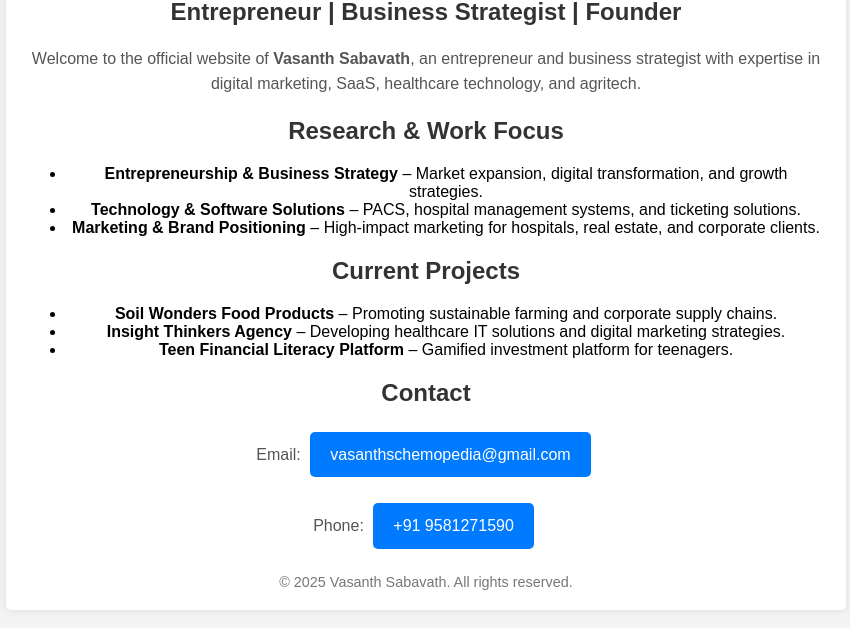
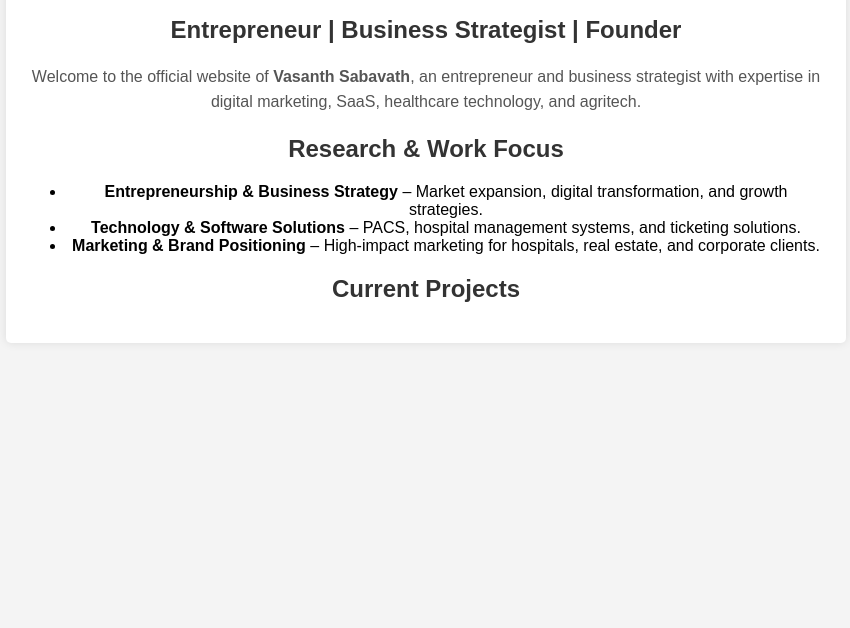
Before and after one commit to Vasanth-Sabavath/Vasanth-Sabavath.github.io, a plain HTML site: page index.html in a window 1280 px wide. Shown: the part 142-770 px from the top of the page, without its empty margins (214-1064 px from the left). Drawn offline with Linux system fonts and the light colour scheme.

Commit message:
Update index.html

```diff
--- a/index.html
+++ b/index.html
@@ -1,4 +1,4 @@
-<!DOCTYPE html>
+DOCTYPE html>
 <html lang="en">
 <head>
     <meta charset="UTF-8">
@@ -65,21 +65,3 @@
 
     <h2>Current Projects</h2>
     <ul>
-        <li><strong>Soil Wonders Food Products</strong> – Promoting sustainable farming and corporate supply chains.</li>
-        <li><strong>Insight Thinkers Agency</strong> – Developing healthcare IT solutions and digital marketing strategies.</li>
-        <li><strong>Teen Financial Literacy Platform</strong> – Gamified investment platform for teenagers.</li>
-    </ul>
-
-    <div class="contact">
-        <h2>Contact</h2>
-        <p>Email: <a href="mailto:vasanthschemopedia@gmail.com">vasanthschemopedia@gmail.com</a></p>
-        <p>Phone: <a href="tel:+919581271590">+91 9581271590</a></p>
-    </div>
-
-    <footer>
-        © 2025 Vasanth Sabavath. All rights reserved.
-    </footer>
-</div>
-
-</body>
-</html>
```
